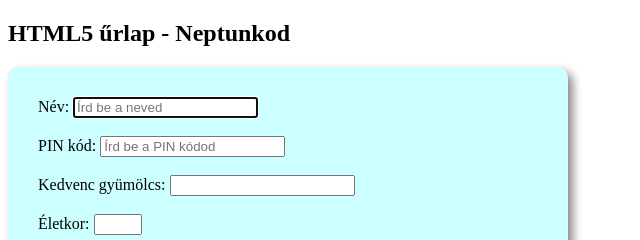
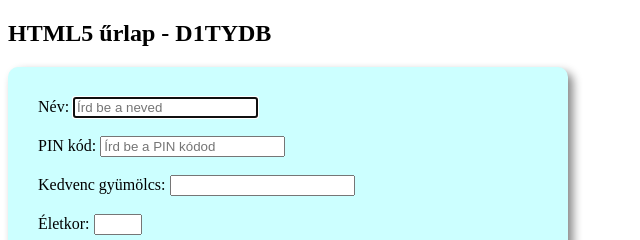
Before and after one commit to FGabor0/D1TYDBWebTechGyak, a plain HTML site: page D1TYDB_0508/Urlap.html in a window 1280 px wide. Shown: the top 240 px of the page, 0-640 px from the left. Drawn offline with Linux system fonts and the light colour scheme.

Commit message:
Update Urlap.html

```diff
--- a/D1TYDB_0508/Urlap.html
+++ b/D1TYDB_0508/Urlap.html
@@ -39,7 +39,7 @@
 </head>
 <body>
     <header id="fejlec" class="fejlec">
-        HTML5 űrlap - Neptunkod
+        HTML5 űrlap - D1TYDB
     </header>
 
     <section id="tartalom" class="urlap">
```
